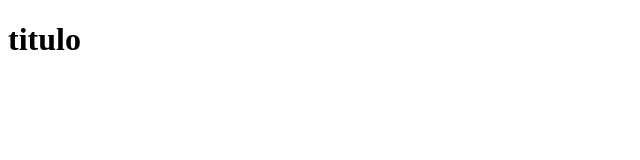
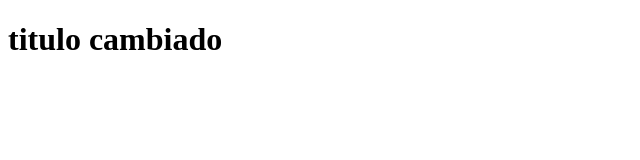
Before and after one commit to alejandrimar/curso-git, a plain HTML site: page index.html in a window 1280 px wide. Shown: the whole page, without its empty margins (0-640 px from the left). Drawn offline with Linux system fonts and the light colour scheme.

Commit message:
titulo modificado

```diff
--- a/index.html
+++ b/index.html
@@ -7,6 +7,6 @@
     <title>Curso GIT</title>
 </head>
 <body>
-    <h1>titulo</h1>
+    <h1>titulo cambiado</h1>
 </body>
 </html>
```
